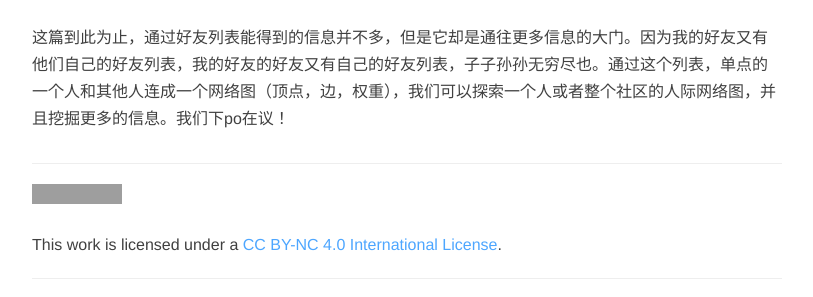
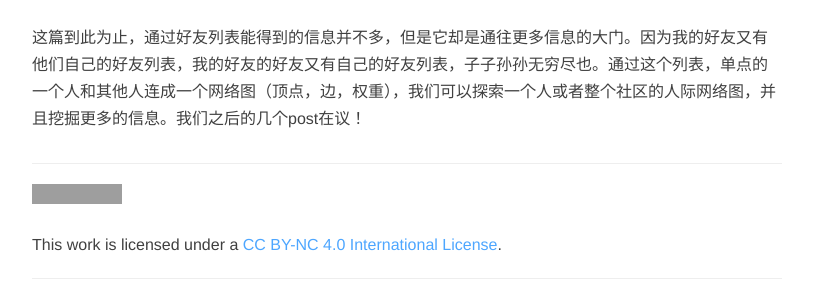
Before and after one commit to liangli2718/liangli2718.github.io, a Jekyll site: the page built from _posts/2017-12-03-renrenSpider(1).md, in a window 1280 px wide and 900 px high, scrolled down 7082 px. Shown: the part 283-580 px from the top of the window, without its empty margins (233-1046 px from the left). Built offline with Jekyll 4.4.1, drawn with Linux system fonts in a browser that asks for light colours; nearby versions of some CDN libraries; comment, search, counter and statistics services are not loaded; grey boxes are pictures that could not be loaded.

Commit message:
word improvement

```diff
--- a/_posts/2017-12-03-renrenSpider(1).md
+++ b/_posts/2017-12-03-renrenSpider(1).md
@@ -184,4 +184,4 @@ plt.show()
 ![dist](/img/2017-12-03/pie.png){: .center-image}
 
 # 剧透
-这篇到此为止，通过好友列表能得到的信息并不多，但是它却是通往更多信息的大门。因为我的好友又有他们自己的好友列表，我的好友的好友又有自己的好友列表，子子孙孙无穷尽也。通过这个列表，单点的一个人和其他人连成一个网络图（顶点，边，权重），我们可以探索一个人或者整个社区的人际网络图，并且挖掘更多的信息。我们下po在议！
+这篇到此为止，通过好友列表能得到的信息并不多，但是它却是通往更多信息的大门。因为我的好友又有他们自己的好友列表，我的好友的好友又有自己的好友列表，子子孙孙无穷尽也。通过这个列表，单点的一个人和其他人连成一个网络图（顶点，边，权重），我们可以探索一个人或者整个社区的人际网络图，并且挖掘更多的信息。我们之后的几个post在议！
```
